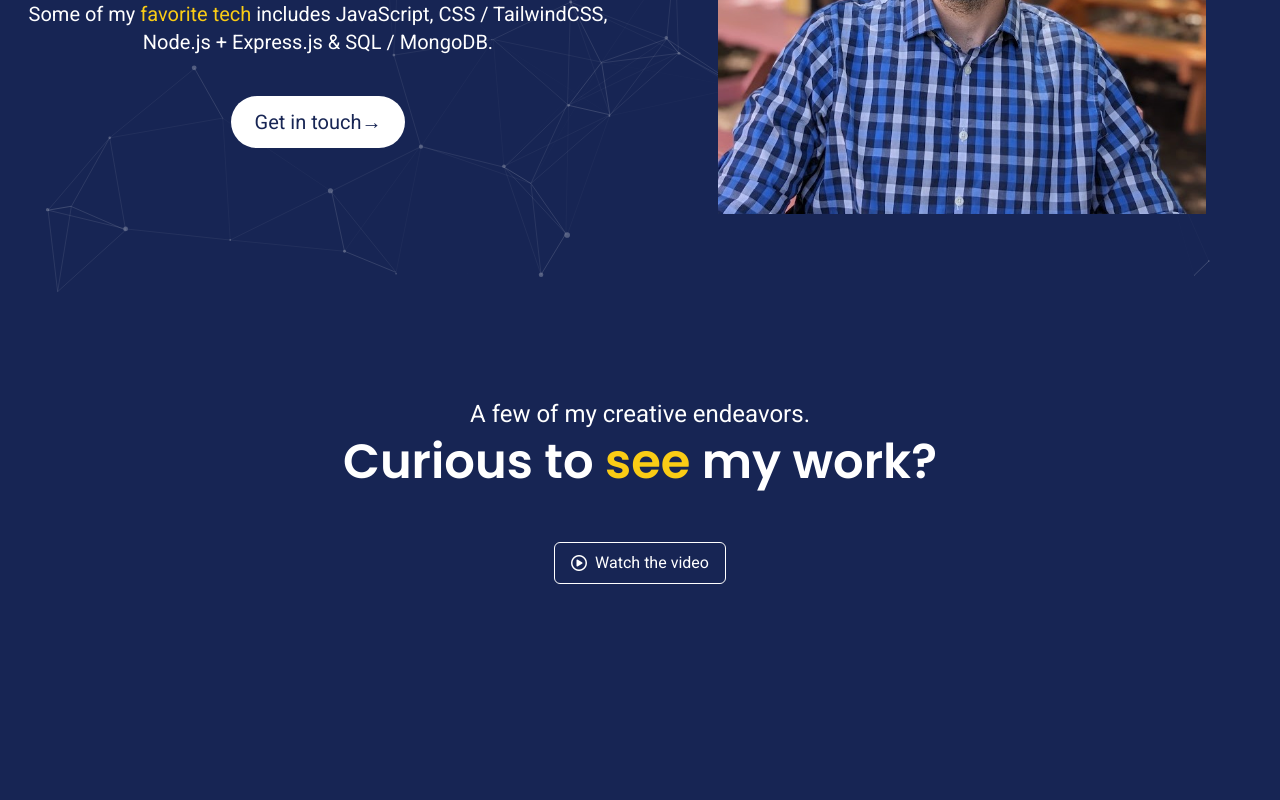
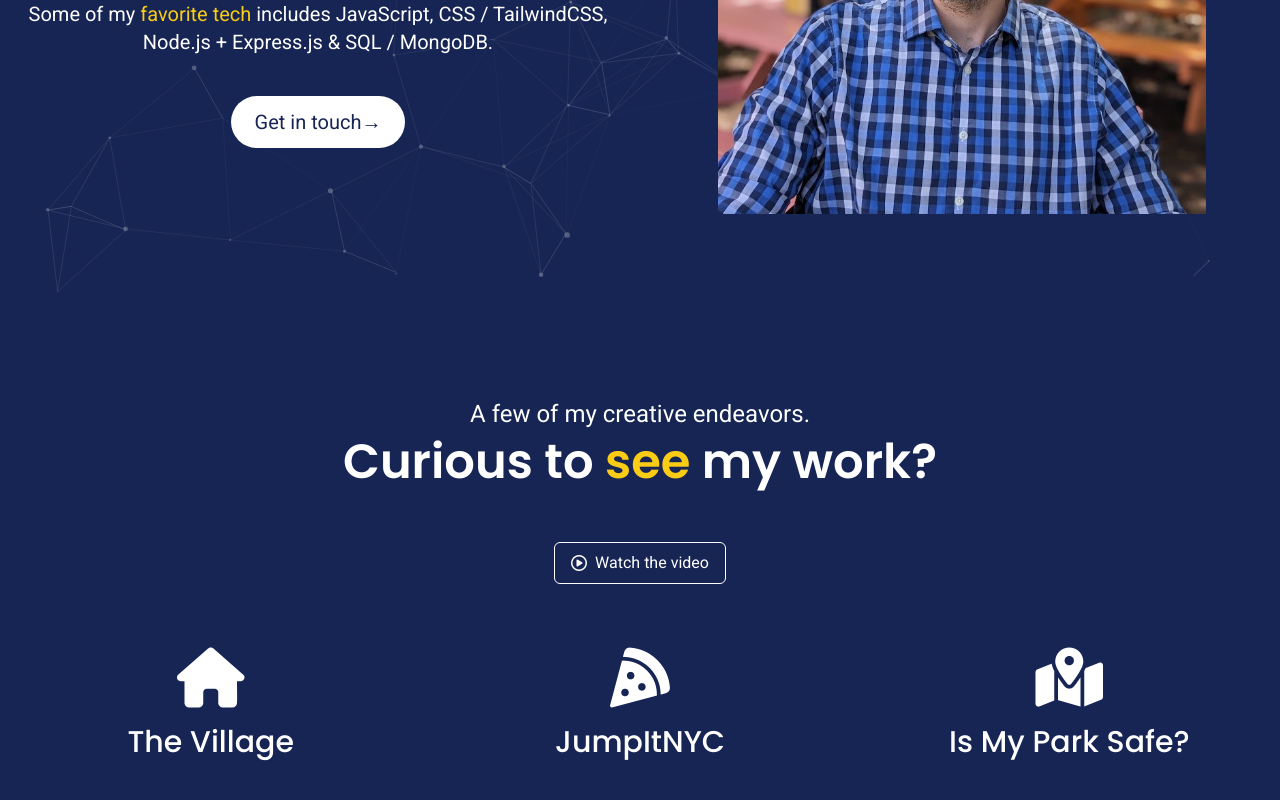
Before and after one commit to aomaits/portfolio-v3, a SvelteKit app: page / in a window 1280 px wide. Shown: the part 506-1306 px from the top of the page. Before the commit the page ends 1234 px from the top, so only its background shows below. Built offline with nearby package versions, Linux system fonts and the light colour scheme.

Commit message:
group project icons added

```diff
--- a/src/components/Main.svelte
+++ b/src/components/Main.svelte
@@ -1,4 +1,11 @@
 <script>
+    import Step from"./Step.svelte";
+
+    let steps = [
+        {name: 'The Village', icon: 'fa-solid fa-house'},
+        {name: 'JumpItNYC', icon: 'fa-solid fa-pizza-slice'},
+        {name: 'Is My Park Safe?', icon: 'fa-solid fa-map-location-dot'}
+    ]
 
 </script>
 
@@ -35,7 +42,17 @@
             <i class="fa-regular fa-circle-play" />
             <p>Watch the video</p>
         </a>
+        <div class="grid grid-cols-1 lg:grid-cols-3 gap-12 lg:gap-10">
+            <Step step={steps[0]}>
 
+            </Step>
+            <Step step={steps[1]}>
+
+            </Step>
+            <Step step={steps[2]}>
+
+            </Step>
+        </div>
     </section>
 
 </main>
--- a/src/components/Step.svelte
+++ b/src/components/Step.svelte
@@ -0,0 +1,12 @@
+<script>
+    export let step;
+</script>
+
+<a href={step.href} target="_blank" class="p-4 sm:p-6 md:p-8 flex flex-col gap-4 rounded-lg border-solid border-yellow-700 text-center group cursor-pointer hover:border-yellow-400 duration-200">
+    <div class="bg-blue-950 grid place-items-center px-4 text-5xl md:text-6xl -mt-10 sm:-mt-12 md:-mt-14 lg:-mt-16 mx-auto duration-200">
+        <i class={step.icon}/>
+
+    </div>
+    <h3 class="font-medium text-xl sm:text-2xl md:text-3xl">{step.name}</h3>
+
+</a>
```
